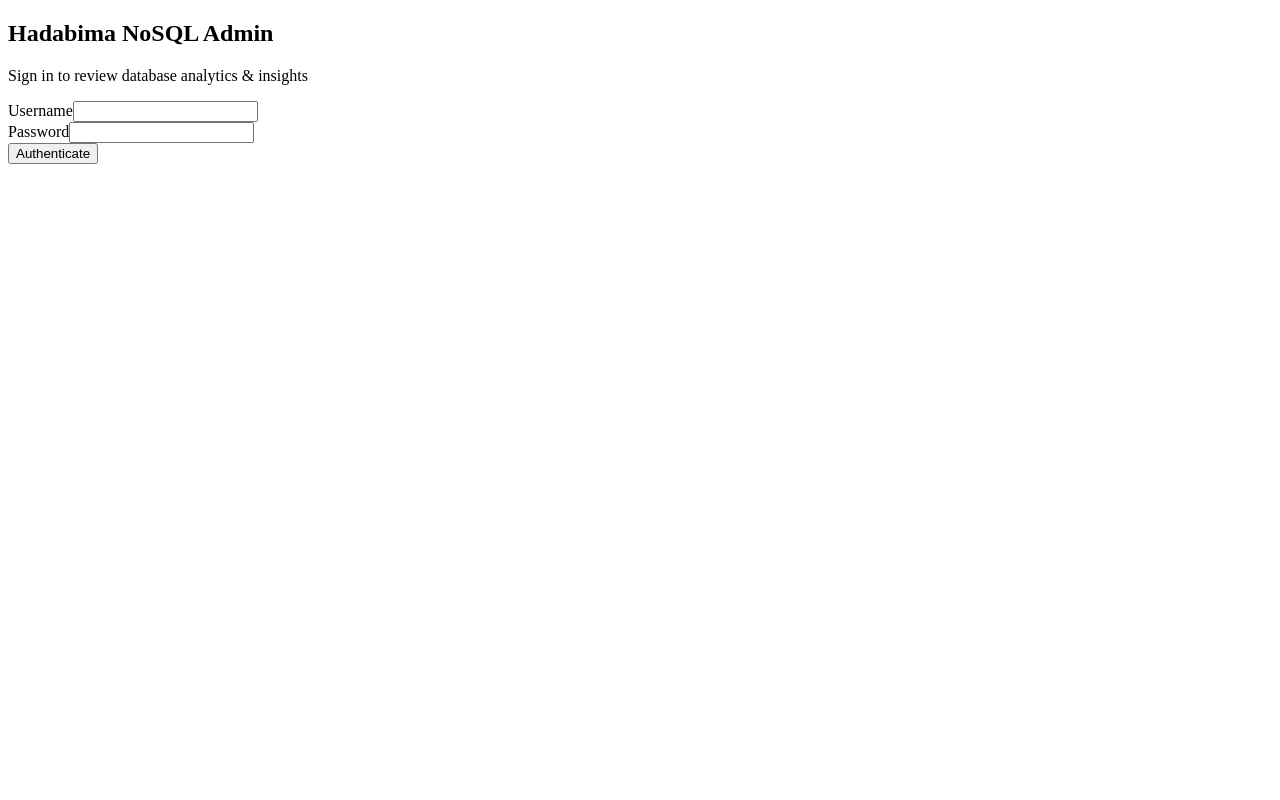
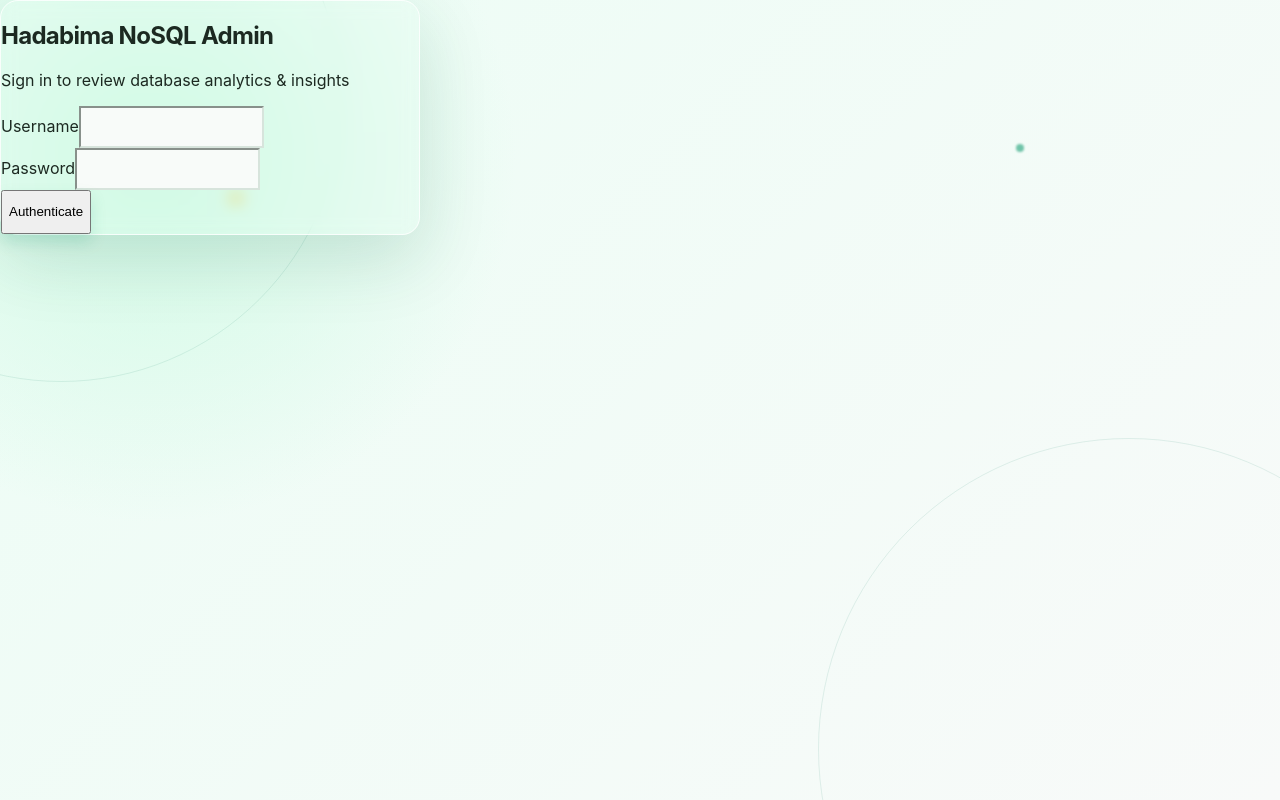
Before and after one commit to Oneathetop/HelaBojun, a React (Vite) app in the folder client/: page /login in a window 1280 px wide. Built offline with nearby package versions, Linux system fonts and the light colour scheme.

Commit message:
DB-UI-mod

```diff
--- a/client/src/index.css
+++ b/client/src/index.css
@@ -181,6 +181,92 @@
     right: 0;
     border-right-color: var(--border);
   }
+}
+
+:root {
+  font-family: Inter, ui-sans-serif, system-ui, -apple-system, BlinkMacSystemFont, "Segoe UI", sans-serif;
+  color: #1c2921;
+  background: #f3f7f4;
+  font-synthesis: none;
+}
+
+* { box-sizing: border-box; }
+body { margin: 0; min-width: 320px; }
+
+.login-page {
+  background: radial-gradient(circle at 12% 20%, #d1fae5 0, transparent 28%), linear-gradient(135deg, #ecfdf5, #f8faf9);
+  min-height: 100vh;
+  overflow: hidden;
+  position: relative;
+}
+
+.login-page::before,
+.login-page::after {
+  border: 1px solid rgba(4, 120, 87, .1);
+  border-radius: 50%;
+  content: '';
+  position: absolute;
+}
+
+.login-page::before { height: 560px; left: -220px; top: -180px; width: 560px; }
+.login-page::after { bottom: -260px; height: 620px; right: -160px; width: 620px; }
+.login-ambient { border-radius: 50%; filter: blur(1px); opacity: .55; position: absolute; }
+.login-ambient-one { background: #fbbf24; height: 12px; left: 18%; top: 24%; width: 12px; }
+.login-ambient-two { background: #059669; height: 8px; right: 20%; top: 18%; width: 8px; }
+.login-panel {
+  backdrop-filter: blur(8px);
+  border: 1px solid rgba(255,255,255,.8);
+  border-radius: 18px;
+  box-shadow: 0 24px 70px rgba(6, 78, 59, .14);
+  position: relative;
+  width: min(420px, calc(100vw - 40px));
+  z-index: 1;
+}
+.login-panel h2 { letter-spacing: -.03em; }
+.login-panel input {
+  background: #f8fbf9;
+  border-color: #d7e4dc;
+  min-height: 42px;
+  transition: border-color .2s, box-shadow .2s;
+}
+.login-panel input:focus { border-color: #059669; box-shadow: 0 0 0 3px rgba(5,150,105,.12); }
+.login-panel button { box-shadow: 0 8px 16px rgba(5,150,105,.16); min-height: 44px; }
+
+.admin-dashboard { background: #f5f8f6; }
+.admin-header { background: linear-gradient(110deg, #d1fae5, #a7f3d0); color: #064e3b; padding: 20px 32px; position: relative; }
+.admin-header::after { background: rgba(255,255,255,.38); border-radius: 50%; content: ''; height: 260px; position: absolute; right: 8%; top: -190px; width: 260px; }
+.admin-header h1 { color: #064e3b; }
+.admin-header p { color: #166534; }
+.admin-header button { background: rgba(6, 78, 59, .1); color: #064e3b; }
+.admin-header button:hover { background: rgba(6, 78, 59, .18); }
+.admin-header > div, .dashboard-content { position: relative; z-index: 1; }
+.dashboard-content { padding: 38px 32px 64px; }
+.dashboard-kpis { gap: 18px; }
+.dashboard-kpi, .dashboard-panel {
+  border: 1px solid #e1ebe4;
+  border-radius: 14px;
+  box-shadow: 0 8px 24px rgba(20, 60, 40, .05);
+  transition: box-shadow .2s, transform .2s;
+}
+.dashboard-kpi:hover, .dashboard-panel:hover { box-shadow: 0 12px 30px rgba(20, 60, 40, .09); }
+.dashboard-kpi { min-height: 130px; padding: 24px; }
+.dashboard-panel { padding: 28px; }
+.dashboard-kpi h4 { letter-spacing: .04em; }
+.dashboard-kpi p { letter-spacing: -.04em; }
+.dashboard-grid { align-items: stretch; gap: 20px; }
+.dashboard-panel h3 { letter-spacing: -.02em; }
+.food-visualization-card { background: linear-gradient(180deg, #fff, #fcfefd); }
+.frequent-customer-card { background: #fbfdfb; padding: 18px; }
+
+@media (max-width: 640px) {
+  .login-page { padding: 20px; }
+  .login-panel { padding: 28px 22px; }
+  .admin-header { padding: 16px 20px; }
+  .dashboard-content { padding: 24px 20px 42px; }
+  .dashboard-panel { padding: 20px; }
+  .dashboard-kpi { padding: 20px; }
+  .attendance-pie-layout { align-items: stretch; flex-direction: column; }
+  .attendance-pie { align-self: center; }
 }
 
 .attendance-card-header {
--- a/client/src/pages/Dashboard.jsx
+++ b/client/src/pages/Dashboard.jsx
@@ -86,11 +86,11 @@ export default function Dashboard() {
     const pieColors = ['#047857', '#059669', '#34d399', '#f59e0b', '#f97316', '#dc2626', '#7c3aed', '#2563eb'];
 
     return (
-        <div className="min-h-screen bg-stone-50 text-stone-800">
+        <div className="admin-dashboard min-h-screen bg-stone-50 text-stone-800">
             {/* Header */}
-            <header className="flex items-center justify-between bg-emerald-800 px-8 py-4 text-white shadow-md">
+            <header className="admin-header flex items-center justify-between bg-emerald-800 px-8 py-4 text-white shadow-md">
                 <div>
-                    <h1 className="text-xl font-bold">Hadabima NoSQL Management</h1>
+                    <h1 className="text-xl font-bold">HelaBojun Data Analytics</h1>
                     <p className="text-xs text-emerald-200">Logged in as {localStorage.getItem('hadaAdminName') || 'SysAdmin'}</p>
                 </div>
                 <button onClick={handleLogout} className="rounded bg-emerald-700 px-4 py-2 text-sm font-semibold hover:bg-emerald-600 transition">
@@ -99,27 +99,27 @@ export default function Dashboard() {
             </header>
 
             {/* Dashboard Content */}
-            <main className="mx-auto max-w-7xl p-8">
+            <main className="dashboard-content mx-auto max-w-7xl p-8">
                 {/* Stats Summary Cards */}
-                <div className="mb-8 grid grid-cols-1 gap-6 md:grid-cols-3">
-                    <div className="rounded-lg bg-white p-6 shadow-sm border-l-4 border-emerald-500">
+                <div className="dashboard-kpis mb-8 grid grid-cols-1 gap-6 md:grid-cols-3">
+                    <div className="dashboard-kpi rounded-lg bg-white p-6 shadow-sm border-l-4 border-emerald-500">
                         <h4 className="text-sm font-semibold uppercase text-stone-500">Gross Total Revenue</h4>
                         <p className="text-3xl font-extrabold text-stone-900 mt-2">LKR {revenueData?.total_revenue?.toLocaleString() || '0'}</p>
                     </div>
-                    <div className="rounded-lg bg-white p-6 shadow-sm border-l-4 border-amber-500">
+                    <div className="dashboard-kpi rounded-lg bg-white p-6 shadow-sm border-l-4 border-amber-500">
                         <h4 className="text-sm font-semibold uppercase text-stone-500">High-Frequency Cohort</h4>
                         <p className="text-3xl font-extrabold text-stone-900 mt-2">{segments?.high_frequency_count || 0} Customers</p>
                     </div>
-                    <div className="rounded-lg bg-white p-6 shadow-sm border-l-4 border-red-500">
+                    <div className="dashboard-kpi rounded-lg bg-white p-6 shadow-sm border-l-4 border-red-500">
                         <h4 className="text-sm font-semibold uppercase text-stone-500">Low-Frequency Cohort</h4>
                         <p className="text-3xl font-extrabold text-stone-900 mt-2">{segments?.low_frequency_count || 0} Customers</p>
                     </div>
                 </div>
 
                 {/* Main Visual Sections */}
-                <div className="grid grid-cols-1 gap-8 lg:grid-cols-2">
+                <div className="dashboard-grid grid grid-cols-1 gap-8 lg:grid-cols-2">
                     {/* Monthly Revenue Chart representation */}
-                    <div className="rounded-lg bg-white p-6 shadow-sm">
+                    <div className="dashboard-panel rounded-lg bg-white p-6 shadow-sm">
                         <h3 className="mb-4 text-lg font-bold text-stone-700">Monthly Revenue Distribution</h3>
                         <div className="space-y-4">
                             {revenueData?.monthly_breakdown?.map((month) => (
@@ -138,7 +138,7 @@ export default function Dashboard() {
                     </div>
 
                     {/* Attendance by city */}
-                    <div className="attendance-card rounded-lg bg-white p-6 shadow-sm">
+                    <div className="dashboard-panel attendance-card rounded-lg bg-white p-6 shadow-sm">
                         <div className="attendance-card-header">
                             <div>
                                 <h3 className="text-lg font-bold text-stone-700">Attendance by City</h3>
@@ -184,7 +184,7 @@ export default function Dashboard() {
                 </div>
 
                 {/* City food preferences */}
-                <div className="food-visualization-card mt-8 rounded-lg bg-white p-6 shadow-sm">
+                <div className="dashboard-panel food-visualization-card mt-8 rounded-lg bg-white p-6 shadow-sm">
                     <div className="attendance-card-header">
                         <div>
                             <h3 className="text-lg font-bold text-stone-700">Top Food Item by City</h3>
@@ -215,7 +215,7 @@ export default function Dashboard() {
                 </div>
 
                 {/* High frequency list for tracking */}
-                <div className="mt-8 rounded-lg bg-white p-6 shadow-sm">
+                <div className="dashboard-panel mt-8 rounded-lg bg-white p-6 shadow-sm">
                     <h3 className="mb-4 text-lg font-bold text-stone-700">
                         Frequent Customers ({'>='} 6 visits/month)
                     </h3>
--- a/client/src/pages/Login.jsx
+++ b/client/src/pages/Login.jsx
@@ -29,8 +29,10 @@ export default function Login() {
     };
 
     return (
-        <div className="flex h-screen items-center justify-center bg-stone-100">
-            <form onSubmit={handleLogin} className="w-96 rounded-lg bg-white p-8 shadow-md border-t-4 border-emerald-600">
+        <div className="login-page flex h-screen items-center justify-center bg-stone-100">
+            <div className="login-ambient login-ambient-one" />
+            <div className="login-ambient login-ambient-two" />
+            <form onSubmit={handleLogin} className="login-panel w-96 rounded-lg bg-white p-8 shadow-md border-t-4 border-emerald-600">
                 <h2 className="mb-2 text-2xl font-bold text-stone-800">Hadabima NoSQL Admin</h2>
                 <p className="mb-6 text-sm text-stone-500">Sign in to review database analytics & insights</p>
                 {error && <div className="mb-4 text-sm text-red-600 bg-red-50 p-2 rounded">{error}</div>}
```
